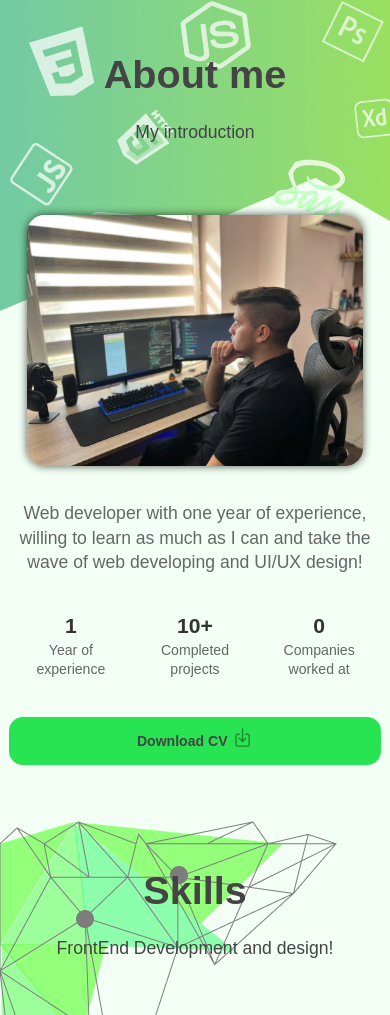
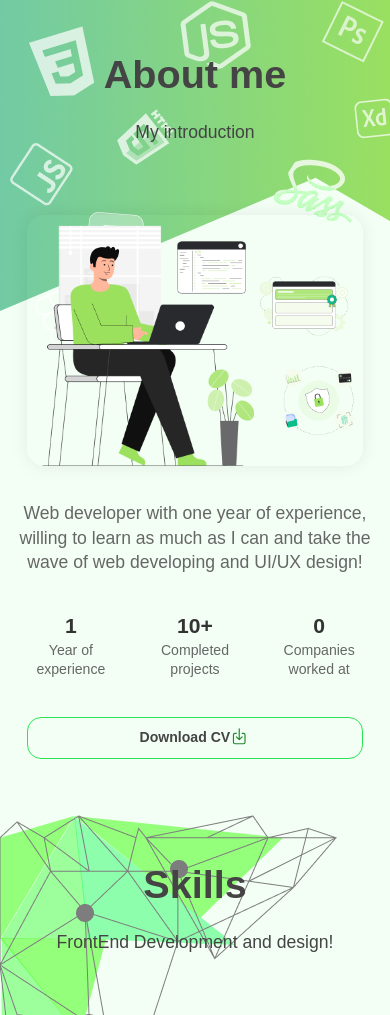
Before and after one commit to PDimitroww/portfolio, a plain HTML site: page index.html in a window 390 px wide. Shown: the part 805-1820 px from the top of the page. Drawn offline with nearby package versions, Linux system fonts and the light colour scheme.

Commit message:
fixed CV button , queries and added new about pic

```diff
--- a/index.html
+++ b/index.html
@@ -132,7 +132,7 @@
       </div>
 
       <div class="about--me">
-        <img src="img/home-4.webp" class="aboutme__img" alt="selfie-img" />
+        <img src="img/home-4.png" class="aboutme__img" alt="selfie-img" />
         <div class="introduction">
           <p class="resume">
             Web developer with one year of experience, willing to learn as much
@@ -160,6 +160,7 @@
             </p>
           </div>
 
+          <div class="btn-container">
             <a
               class="btn--download"
               download="CV"
@@ -168,6 +169,7 @@
               Download CV
               <ion-icon name="download-outline" class="uil-import"></ion-icon>
             </a>
+          </div>
         </div>
       </div>
     </section>
--- a/queries.css
+++ b/queries.css
@@ -9,9 +9,17 @@
     gap: 2rem;
   }
 
+  .frame-one {
+    background-position: bottom;
+  }
+
+  .frame-two {
+    background-position: top;
+  }
+
   .frame-one,
   .frame-two {
-    background-size: 1350px;
+    background-size: 135rem;
     background-repeat: no-repeat;
   }
 
@@ -59,12 +67,7 @@
   .frame-one,
   .frame-two {
     background-size: 120rem;
-    background-position: bottom;
     background-repeat: no-repeat;
-  }
-
-  .frame-two {
-    background-position: top;
   }
 
   .header__title {
@@ -84,7 +87,7 @@
     line-height: 1.4;
   }
 
-  .btn--download {
+  .btn-container {
     grid-column: 1 / span 2;
   }
 
@@ -172,10 +175,17 @@
     font-size: 1.6rem;
   }
 
+  .btn-container {
+    grid-column: 2;
+    width: 100%;
+  }
+
   .btn--download {
-    grid-column: 2;
-    justify-self: center;
     width: 100% !important;
+  }
+
+  .uil-import {
+    right: 8rem;
   }
 
   .port--modal {
@@ -273,6 +283,14 @@
 
   .btn--text {
     font-size: 1.6rem;
+  }
+
+  .btn--download {
+    width: 100% !important;
+  }
+
+  .uil-import {
+    right: 3.5rem;
   }
 
   .section__description {
@@ -463,8 +481,13 @@
     margin: 0;
   }
 
-  .btn--download {
+  .btn-container {
     grid-column: 1 / span 3;
+    width: 90%;
+  }
+
+  .uil-import {
+    right: 13rem;
   }
 
   .aboutme__img {
@@ -636,10 +659,6 @@
     width: 100%;
   }
 
-  .btn--sumbit {
-    width: 35rem;
-  }
-
   .footer__nav li {
     margin: 0 2rem 0 2rem;
   }
@@ -656,3 +675,9 @@
     margin: 0 0 0 2rem;
   }
 }
+
+@media (max-width: 22.5em) {
+  .uil-import {
+    right: 11rem;
+  }
+}
--- a/style.css
+++ b/style.css
@@ -150,7 +150,8 @@ h4 {
 .dark-mode .port--modal p,
 .dark-mode .slider-icon-left,
 .dark-mode .slider-icon-right,
-.dark-mode .skills-h3 {
+.dark-mode .skills-h3,
+.dark-mode .btn--download:link {
   color: #fff;
 }
 
@@ -168,7 +169,6 @@ h4 {
   color: #b500ec;
 }
 
-.dark-mode .btn--download:link,
 .dark-mode .btn--show-modal {
   background-color: #710094;
   color: rgb(255, 255, 255);
@@ -183,9 +183,16 @@ h4 {
   border-radius: 0px 0px 2rem 2rem;
 }
 
-.dark-mode .btn--download:hover,
 .dark-mode .btn--show-modal:hover {
   background-color: #c003fa;
+}
+
+.dark-mode .btn--download:hover {
+  background-color: #9902c7;
+}
+
+.dark-mode .btn--download:link {
+  border: 1px solid #9902c7;
 }
 
 .color_dark {
@@ -490,7 +497,7 @@ img {
   max-width: 50rem;
   border-radius: 2rem;
   margin-left: 12rem;
-  box-shadow: 0 0 1rem 0 rgba(0, 0, 0, 0.664);
+  box-shadow: 0 0 2rem 0 rgba(0, 0, 0, 0.075);
 }
 
 .introduction {
@@ -518,35 +525,44 @@ img {
   text-align: center;
 }
 
+.btn-container {
+  margin: 0 auto;
+  position: relative;
+}
+
 .btn--download:link,
 .btn--download:visited {
-  display: flex;
-  align-items: center;
-  justify-content: center;
-  padding: 1.2rem;
+  display: block;
+  text-align: center;
+  padding: 1.2rem 3.5rem 1.2rem 1.2rem;
   border-radius: 1.6rem;
   font-weight: 600;
   font-size: 1.6rem;
-  background-color: var(--color-primary);
   color: #444;
   cursor: pointer;
   text-decoration: none;
-  transition: all 0.3s;
+  transition: all 0.3s ease-in-out;
+  border: 1px solid var(--color-primary);
   width: 18rem;
 }
 
 .btn--download:hover,
 .btn--download:active {
-  background-color: var(--color-primary-darker);
+  background-color: var(--color-primary);
+  color: #fff;
 }
 
 .uil-import {
-  font-size: 2.4rem;
+  position: absolute;
+  top: 1.1rem;
+  right: 2.5rem;
+  font-size: 2.1rem;
   color: #1e862c;
-  margin: 0;
-  padding-left: 0.5rem;
-  padding-bottom: 0.7rem;
-  align-self: baseline;
+  transition: all 0.3s ease-in-out;
+}
+
+.btn--download:hover .uil-import {
+  color: #fff;
 }
 
 /* SKILLS */
```
Also changed, not shown: img/home-4.png (added), img/home-4.webp (deleted). Lines whose indentation alone changed are shown as unchanged.
